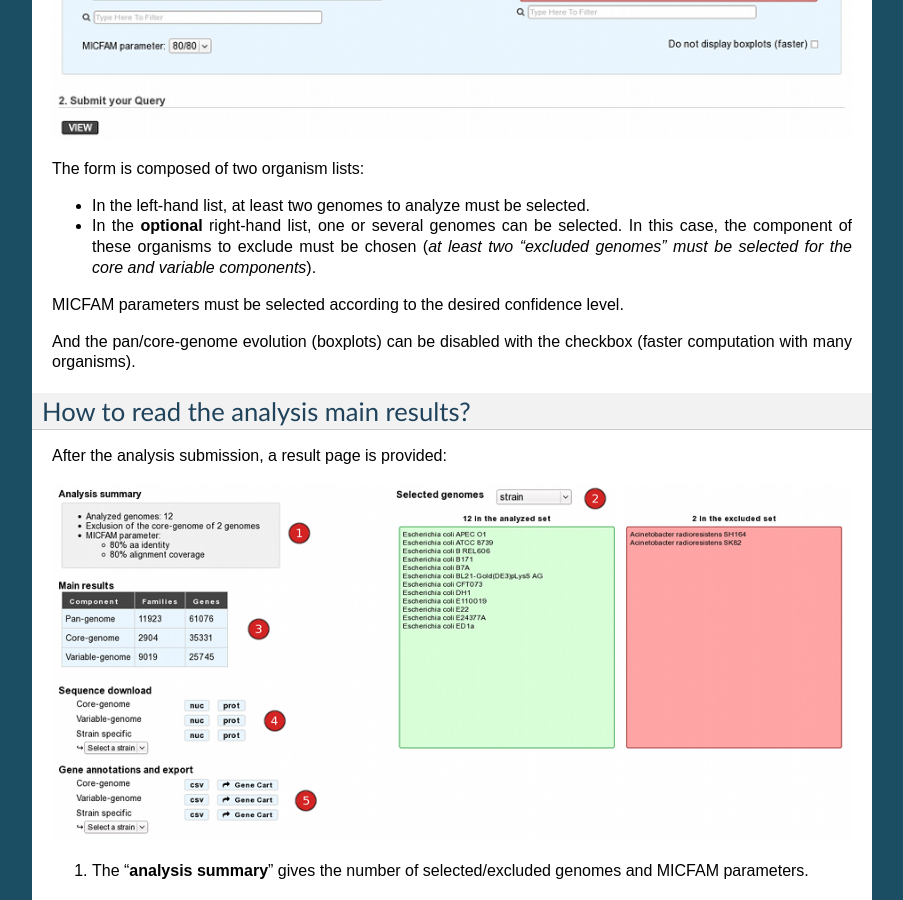
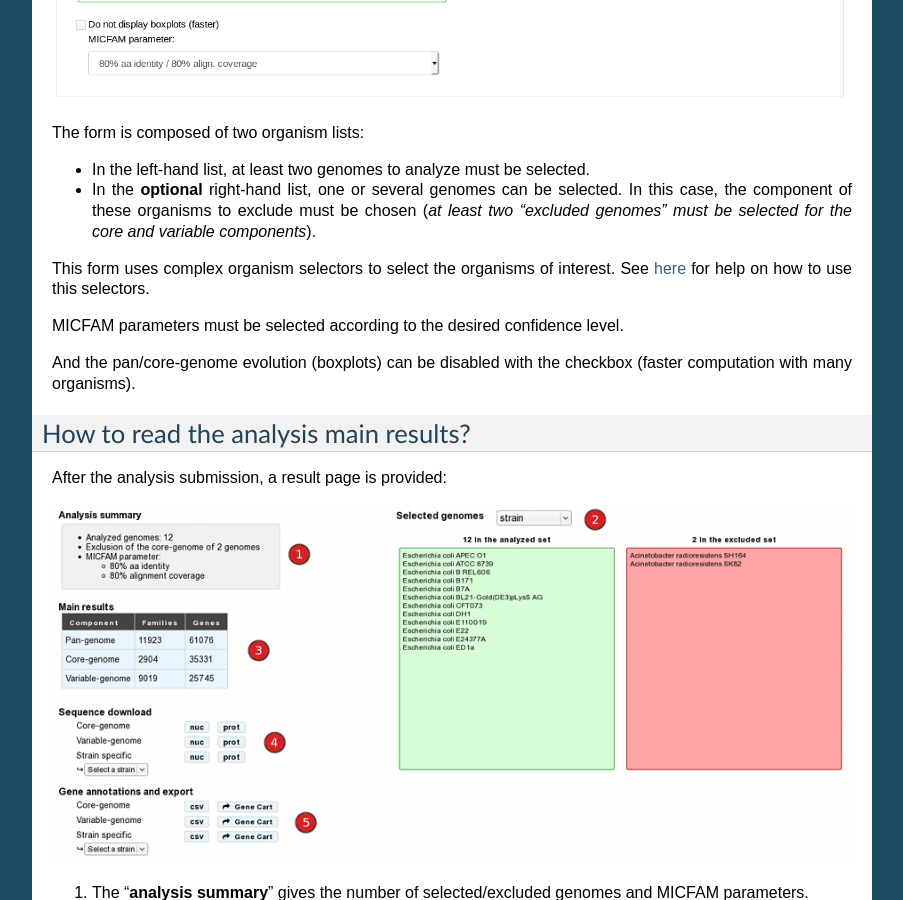
Before and after one commit to labgem/microscope-user-doc, a Sphinx documentation site: the page built from docs/content/compgenomics/pancoreTool.rst, in a window 1280 px wide and 900 px high, scrolled down 2434 px. Shown: the whole window, without its empty margins (198-1101 px from the left). Built offline with Sphinx 7.4.7, drawn with Linux system fonts in a browser that asks for light colours; formulas are drawn with MathJax 3.

Commit message:
Update screenshot, add link to selector.

```diff
--- a/docs/content/compgenomics/pancoreTool.rst
+++ b/docs/content/compgenomics/pancoreTool.rst
@@ -87,6 +87,9 @@ The form is composed of two organism lists:
 
 * In the left-hand list, at least two genomes to analyze must be selected.
 * In the **optional** right-hand list, one or several genomes can be selected. In this case, the component of these organisms to exclude must be chosen (*at least two "excluded genomes" must be selected for the core and variable components*).
+
+This form uses complex organism selectors to select the organisms of interest.
+See :ref:`here <simple-selector>` for help on how to use this selectors.
 
 MICFAM parameters must be selected according to the desired confidence level.
 
```
Also changed, not shown: docs/content/compgenomics/img/pancore2.png.
